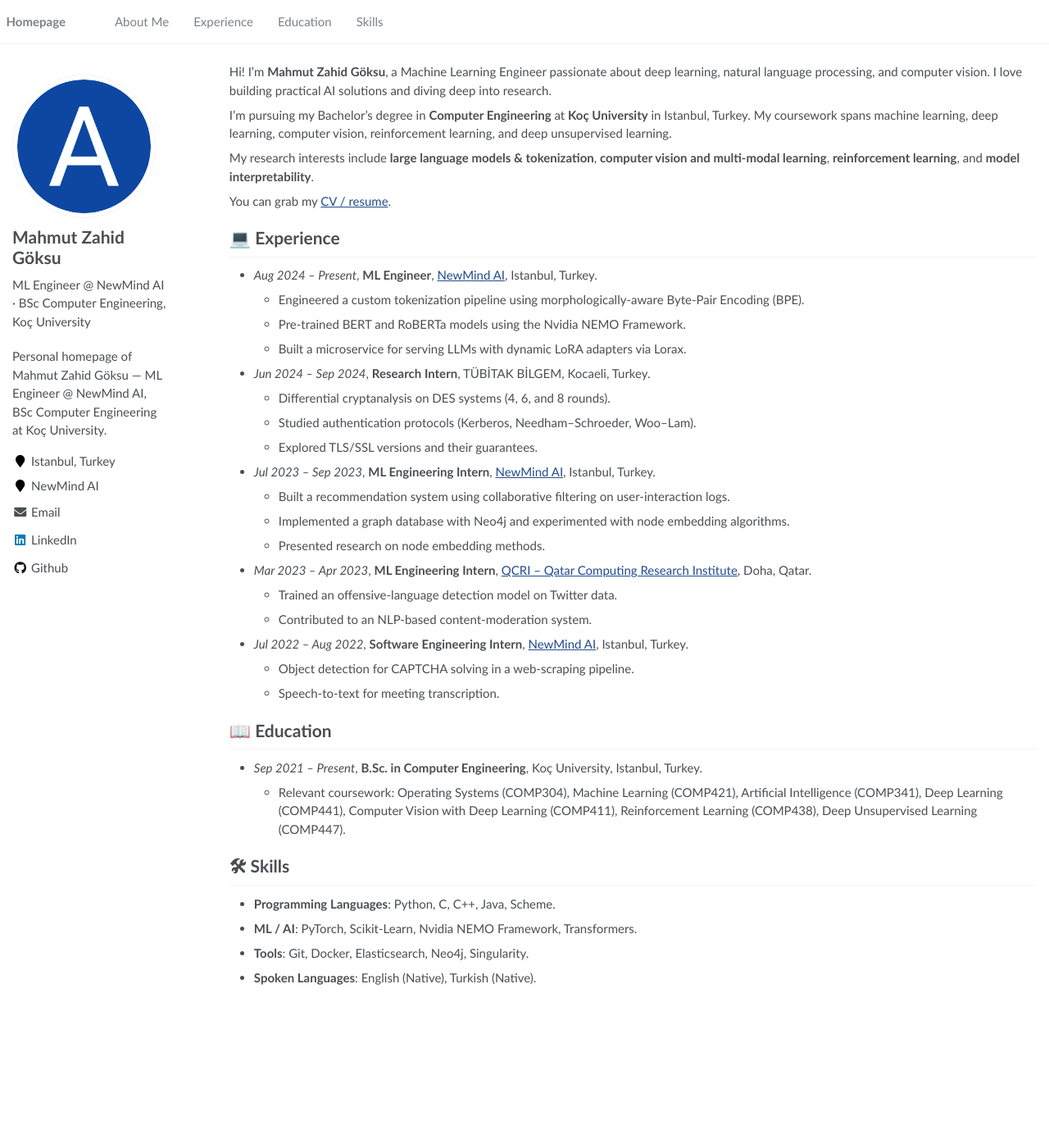
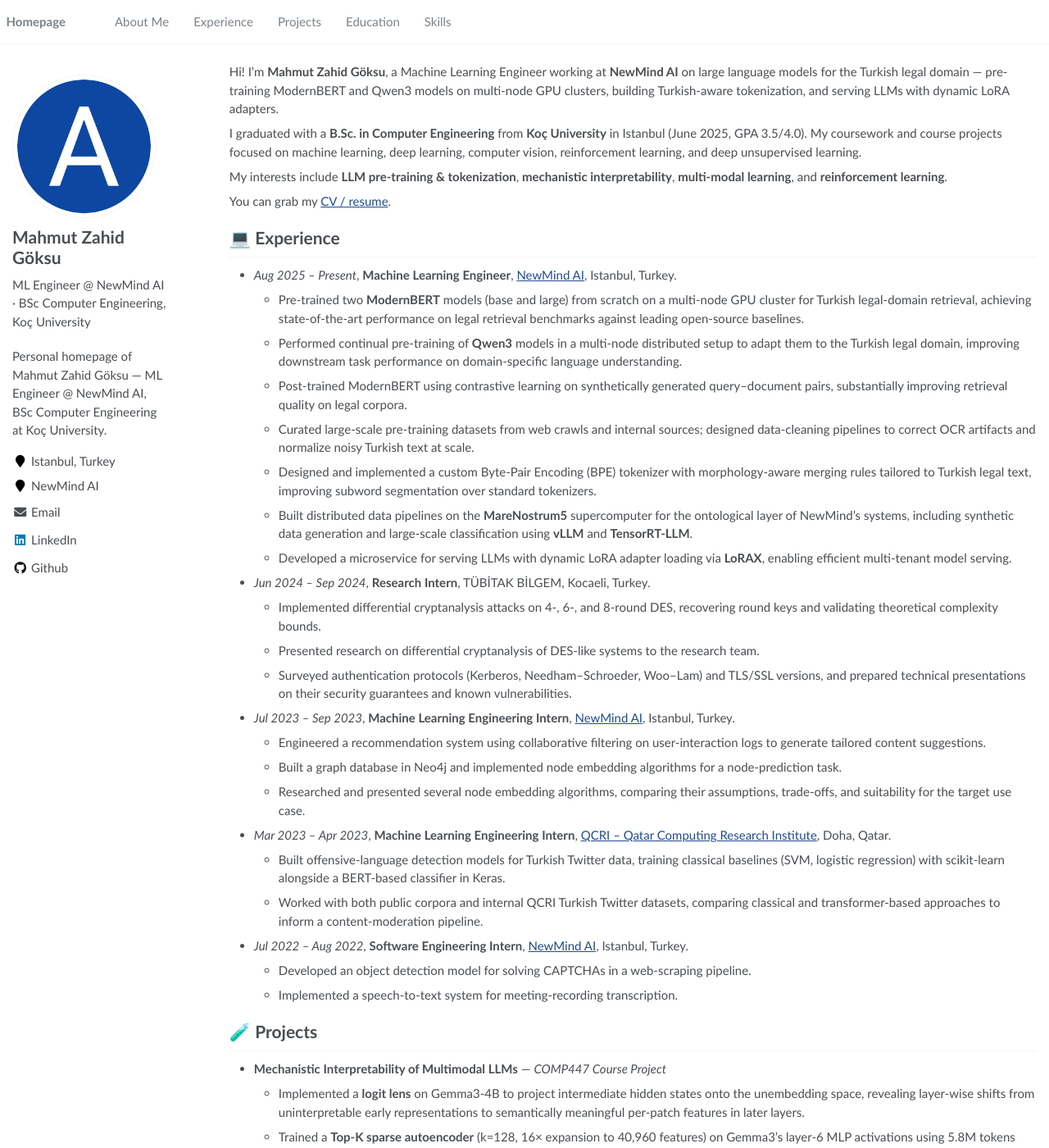
Before and after one commit to MAHMUTGOKSU/MAHMUTGOKSU.github.io, a Jekyll site: the page built from _pages/about.md, in a window 1280 px wide and 1400 px high. Shown: the whole window at 82% size. Built offline with Jekyll 4.4.1, drawn with Linux system fonts in a browser that asks for light colours; some of the changed text lies outside the part shown.

Commit message:
Update homepage content from latest resume
Refresh experience (add ModernBERT/Qwen3/MareNostrum5 work at NewMind AI
since Aug 2025), add Projects section with four COMP course projects
(mechanistic interpretability, TVL textile classification, Mars monocular
depth, Mangala RL), update education (graduated Jun 2025, GPA 3.5/4.0),
and expand skills with LLM training/serving stack (vLLM, TensorRT-LLM,
LoRAX, FSDP, DeepSpeed, SLURM) and IELTS score.

Co-Authored-By: Claude Opus 4.6 (1M context) <noreply@anthropic.com>

```diff
--- a/_data/navigation.yml
+++ b/_data/navigation.yml
@@ -6,6 +6,9 @@ main:
   - title: "Experience"
     url: "/#-experience"
 
+  - title: "Projects"
+    url: "/#-projects"
+
   - title: "Education"
     url: "/#-education"
 
--- a/_pages/about.md
+++ b/_pages/about.md
@@ -10,50 +10,78 @@ redirect_from:
 
 <span class='anchor' id='about-me'></span>
 
-Hi! I'm **Mahmut Zahid Göksu**, a Machine Learning Engineer passionate about deep learning, natural language processing, and computer vision. I love building practical AI solutions and diving deep into research.
+Hi! I'm **Mahmut Zahid Göksu**, a Machine Learning Engineer working at **NewMind AI** on large language models for the Turkish legal domain — pre-training ModernBERT and Qwen3 models on multi-node GPU clusters, building Turkish-aware tokenization, and serving LLMs with dynamic LoRA adapters.
 
-I'm pursuing my Bachelor's degree in **Computer Engineering** at **Koç University** in Istanbul, Turkey. My coursework spans machine learning, deep learning, computer vision, reinforcement learning, and deep unsupervised learning.
+I graduated with a **B.Sc. in Computer Engineering** from **Koç University** in Istanbul (June 2025, GPA 3.5/4.0). My coursework and course projects focused on machine learning, deep learning, computer vision, reinforcement learning, and deep unsupervised learning.
 
-My research interests include **large language models & tokenization**, **computer vision and multi-modal learning**, **reinforcement learning**, and **model interpretability**.
+My interests include **LLM pre-training & tokenization**, **mechanistic interpretability**, **multi-modal learning**, and **reinforcement learning**.
 
 You can grab my [CV / resume](files/mahmutgoksu-resume.pdf).
 
 
 # 💻 Experience
 
-- *Aug 2024 – Present*, **ML Engineer**, [NewMind AI](https://newmind.ai/), Istanbul, Turkey.
-  - Engineered a custom tokenization pipeline using morphologically-aware Byte-Pair Encoding (BPE).
-  - Pre-trained BERT and RoBERTa models using the Nvidia NEMO Framework.
-  - Built a microservice for serving LLMs with dynamic LoRA adapters via Lorax.
+- *Aug 2025 – Present*, **Machine Learning Engineer**, [NewMind AI](https://newmind.ai/), Istanbul, Turkey.
+  - Pre-trained two **ModernBERT** models (base and large) from scratch on a multi-node GPU cluster for Turkish legal-domain retrieval, achieving state-of-the-art performance on legal retrieval benchmarks against leading open-source baselines.
+  - Performed continual pre-training of **Qwen3** models in a multi-node distributed setup to adapt them to the Turkish legal domain, improving downstream task performance on domain-specific language understanding.
+  - Post-trained ModernBERT using contrastive learning on synthetically generated query–document pairs, substantially improving retrieval quality on legal corpora.
+  - Curated large-scale pre-training datasets from web crawls and internal sources; designed data-cleaning pipelines to correct OCR artifacts and normalize noisy Turkish text at scale.
+  - Designed and implemented a custom Byte-Pair Encoding (BPE) tokenizer with morphology-aware merging rules tailored to Turkish legal text, improving subword segmentation over standard tokenizers.
+  - Built distributed data pipelines on the **MareNostrum5** supercomputer for the ontological layer of NewMind's systems, including synthetic data generation and large-scale classification using **vLLM** and **TensorRT-LLM**.
+  - Developed a microservice for serving LLMs with dynamic LoRA adapter loading via **LoRAX**, enabling efficient multi-tenant model serving.
 
 - *Jun 2024 – Sep 2024*, **Research Intern**, TÜBİTAK BİLGEM, Kocaeli, Turkey.
-  - Differential cryptanalysis on DES systems (4, 6, and 8 rounds).
-  - Studied authentication protocols (Kerberos, Needham–Schroeder, Woo–Lam).
-  - Explored TLS/SSL versions and their guarantees.
+  - Implemented differential cryptanalysis attacks on 4-, 6-, and 8-round DES, recovering round keys and validating theoretical complexity bounds.
+  - Presented research on differential cryptanalysis of DES-like systems to the research team.
+  - Surveyed authentication protocols (Kerberos, Needham–Schroeder, Woo–Lam) and TLS/SSL versions, and prepared technical presentations on their security guarantees and known vulnerabilities.
 
-- *Jul 2023 – Sep 2023*, **ML Engineering Intern**, [NewMind AI](https://newmind.ai/), Istanbul, Turkey.
-  - Built a recommendation system using collaborative filtering on user-interaction logs.
-  - Implemented a graph database with Neo4j and experimented with node embedding algorithms.
-  - Presented research on node embedding methods.
+- *Jul 2023 – Sep 2023*, **Machine Learning Engineering Intern**, [NewMind AI](https://newmind.ai/), Istanbul, Turkey.
+  - Engineered a recommendation system using collaborative filtering on user-interaction logs to generate tailored content suggestions.
+  - Built a graph database in Neo4j and implemented node embedding algorithms for a node-prediction task.
+  - Researched and presented several node embedding algorithms, comparing their assumptions, trade-offs, and suitability for the target use case.
 
-- *Mar 2023 – Apr 2023*, **ML Engineering Intern**, [QCRI – Qatar Computing Research Institute](https://www.hbku.edu.qa/en/qcri), Doha, Qatar.
-  - Trained an offensive-language detection model on Twitter data.
-  - Contributed to an NLP-based content-moderation system.
+- *Mar 2023 – Apr 2023*, **Machine Learning Engineering Intern**, [QCRI – Qatar Computing Research Institute](https://www.hbku.edu.qa/en/qcri), Doha, Qatar.
+  - Built offensive-language detection models for Turkish Twitter data, training classical baselines (SVM, logistic regression) with scikit-learn alongside a BERT-based classifier in Keras.
+  - Worked with both public corpora and internal QCRI Turkish Twitter datasets, comparing classical and transformer-based approaches to inform a content-moderation pipeline.
 
 - *Jul 2022 – Aug 2022*, **Software Engineering Intern**, [NewMind AI](https://newmind.ai/), Istanbul, Turkey.
-  - Object detection for CAPTCHA solving in a web-scraping pipeline.
-  - Speech-to-text for meeting transcription.
+  - Developed an object detection model for solving CAPTCHAs in a web-scraping pipeline.
+  - Implemented a speech-to-text system for meeting-recording transcription.
+
+
+# 🧪 Projects
+
+- **Mechanistic Interpretability of Multimodal LLMs** — *COMP447 Course Project*
+  - Implemented a **logit lens** on Gemma3-4B to project intermediate hidden states onto the unembedding space, revealing layer-wise shifts from uninterpretable early representations to semantically meaningful per-patch features in later layers.
+  - Trained a **Top-K sparse autoencoder** (k=128, 16× expansion to 40,960 features) on Gemma3's layer-6 MLP activations using 5.8M tokens from GQA, achieving 98.5% explained variance and 95% cosine similarity on reconstructions.
+  - Designed an automated LLM-driven ablation pipeline that zeros top-activating latents per token and analyzes output shifts to surface candidate monosemantic features.
+  - Explored circuit tracing with transcoders on LLaMA-3.2-1B for VQA — among the first attempts at transcoder-based circuit tracing in a multimodal setting.
+
+- **Touch-Vision-Language Model for Textile Classification** — *COMP441 Course Project*
+  - Fine-tuned the Touch-Vision-Language (TVL) multimodal model on the TextileNet dataset using LoRA, adapting a LLaMA-2-based architecture for fiber and fabric classification across 60 material categories.
+  - Curated a custom instruction-tuning dataset of question–answer pairs across 10 prompt templates to convert TextileNet labels into conversational supervision.
+  - Converted the generative model into a classifier via sentence-embedding similarity matching, achieving **54.2% top-1 on fiber** and **76.4% top-1 on fabric**, outperforming ResNet-50 and ViT baselines by 5–11 points.
+
+- **Monocular Depth Estimation for Martian Terrain** — *COMP411 Course Project*
+  - Generated a synthetic Mars-surface dataset using **Unreal Engine 5** with raw depth-buffer ground truth exported as EXR, simulating rover-perspective navigation footage.
+  - Fine-tuned **Marigold**, a latent-diffusion monocular depth estimator, on the synthetic Mars dataset; benchmarked zero-shot and fine-tuned variants against Depth Anything V2, Depth Pro, and DepthCrafter using F1, AbsRel, and δ₁.
+
+- **Mangalagent — Reinforcement Learning for Mangala** — *COMP438 Course Project*
+  - Developed RL agents for **Mangala**, a Turkish Mancala-family strategy game, achieving a **74–77% win rate** against a random baseline when moving first.
+  - Implemented a TD-Gammon-style agent with a four-layer value network, depth-5 minimax look-ahead, and an experience-replay buffer.
+  - Built an AlphaZero-style Monte Carlo Tree Search with PUCT selection and trained policy/value networks via REINFORCE on self-play trajectories.
 
 
 # 📖 Education
 
-- *Sep 2021 – Present*, **B.Sc. in Computer Engineering**, Koç University, Istanbul, Turkey.
-  - Relevant coursework: Operating Systems (COMP304), Machine Learning (COMP421), Artificial Intelligence (COMP341), Deep Learning (COMP441), Computer Vision with Deep Learning (COMP411), Reinforcement Learning (COMP438), Deep Unsupervised Learning (COMP447).
+- *Sep 2021 – Jun 2025*, **B.Sc. in Computer Engineering**, Koç University, Istanbul, Turkey. GPA: 3.5 / 4.0.
+  - Relevant coursework: Machine Learning (COMP421), Deep Learning (COMP441), Computer Vision with Deep Learning (COMP411), Reinforcement Learning (COMP438), Deep Unsupervised Learning (COMP447), Artificial Intelligence (COMP341), Operating Systems (COMP304).
 
 
 # 🛠 Skills
 
 - **Programming Languages**: Python, C, C++, Java, Scheme.
-- **ML / AI**: PyTorch, Scikit-Learn, Nvidia NEMO Framework, Transformers.
-- **Tools**: Git, Docker, Elasticsearch, Neo4j, Singularity.
-- **Spoken Languages**: English (Native), Turkish (Native).
+- **ML / AI Frameworks**: PyTorch, Hugging Face Transformers, scikit-learn, Keras, Nvidia NeMo.
+- **LLM Training & Serving**: vLLM, TensorRT-LLM, LoRAX, LoRA / PEFT, FSDP, DeepSpeed.
+- **Infrastructure & Tools**: Git, Docker, SLURM, Singularity, Elasticsearch, Neo4j.
+- **Spoken Languages**: English (Native), Turkish (Native); IELTS 7.0 / 9.0.
```
